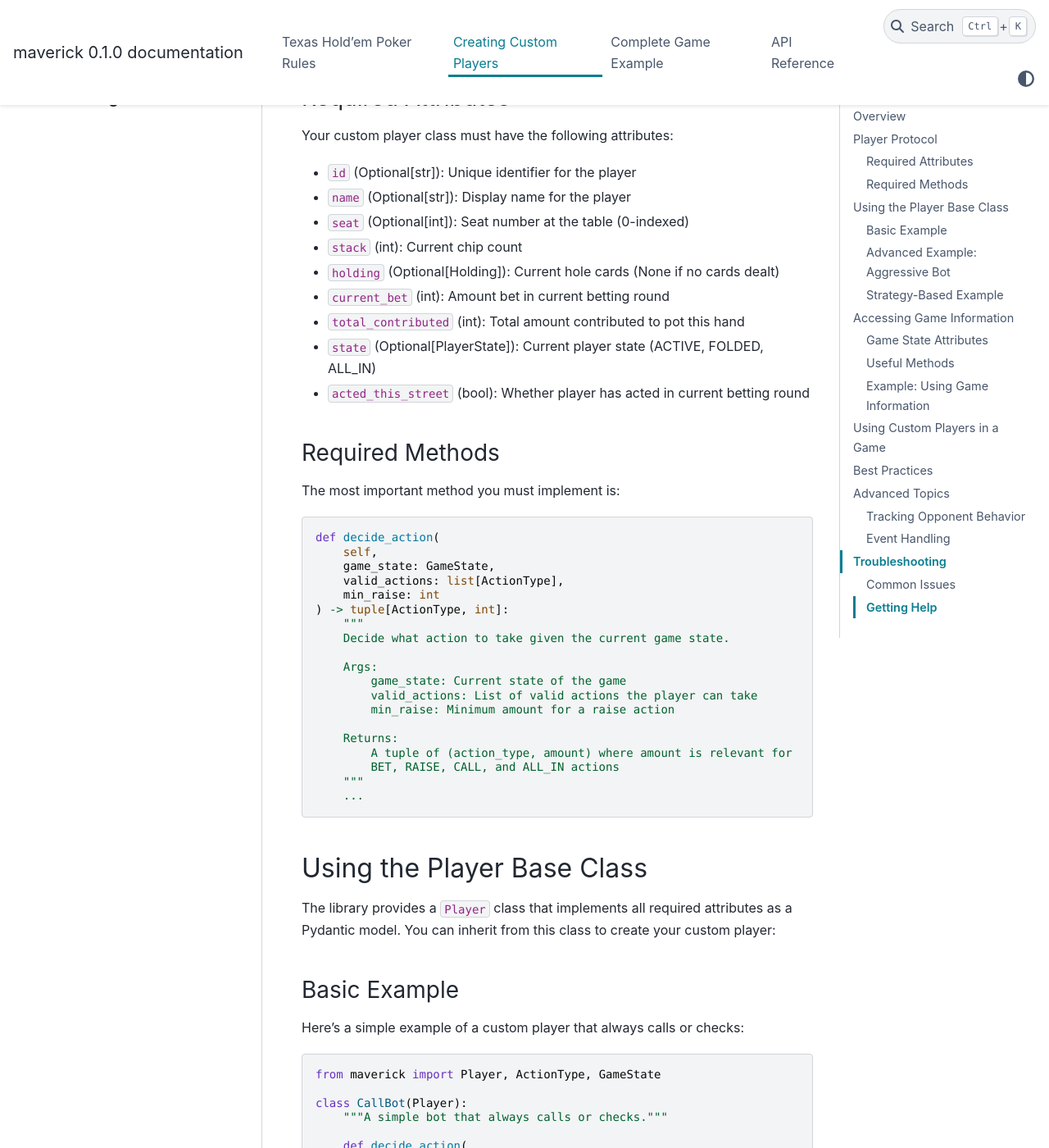
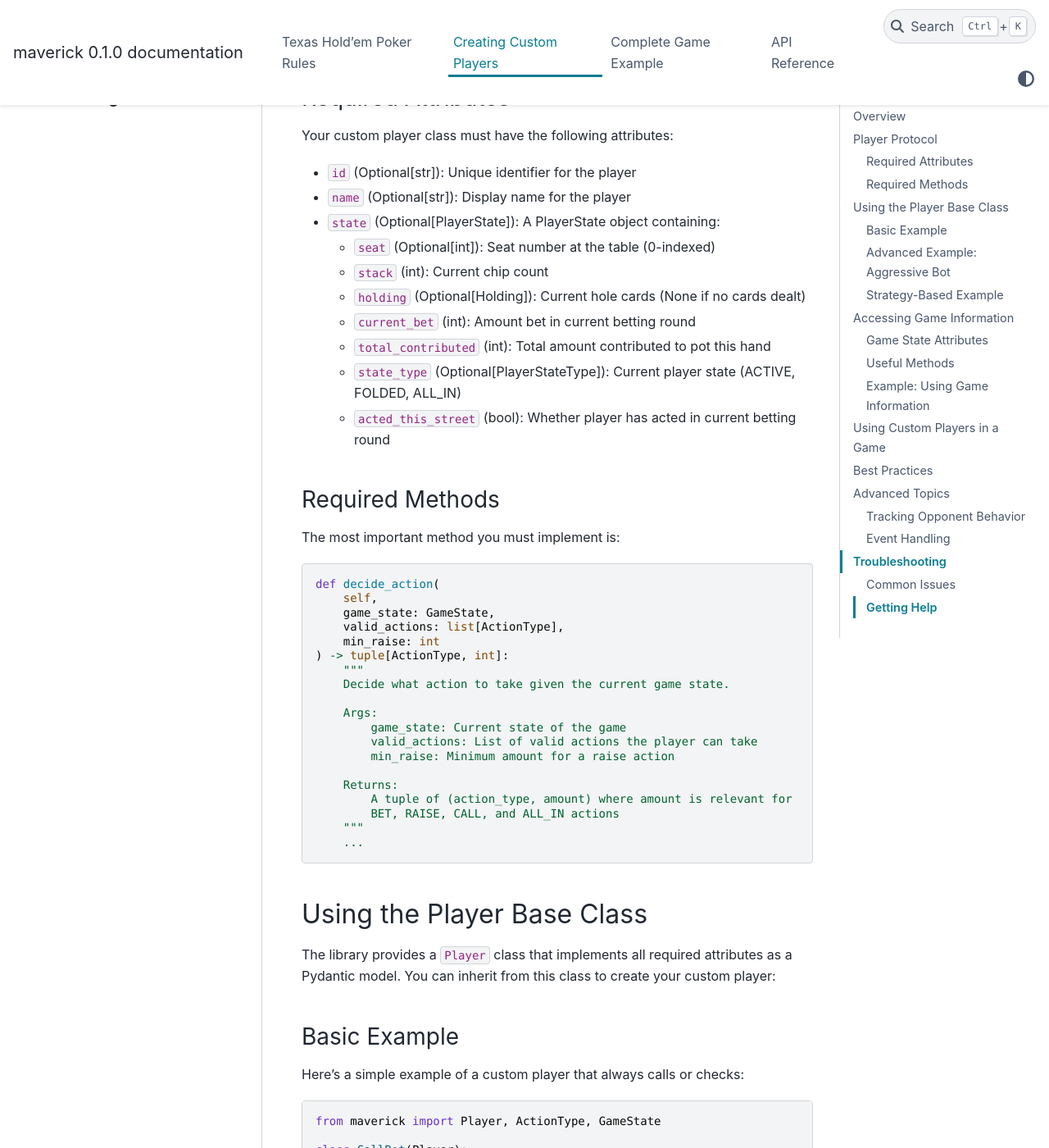
Before and after one commit to BALOGHBence/maverick, a Sphinx documentation site: the page built from docs/source/custom_players.rst, in a window 1280 px wide and 1400 px high, scrolled down 621 px. Shown: the whole window at 82% size. Built offline with Sphinx 7.4.7 and the PyData theme 0.15.4, drawn with Linux system fonts in a browser that asks for light colours; some of the changed text lies outside the part shown.

Commit message:
Update documentation for player state refactoring
Co-authored-by: BALOGHBence <25981557+BALOGHBence@users.noreply.github.com>

```diff
--- a/docs/source/api_reference.rst
+++ b/docs/source/api_reference.rst
@@ -15,6 +15,7 @@ Core Classes
    maverick.state.GameState
    maverick.protocol.PlayerLike
    maverick.player.Player
+   maverick.playerstate.PlayerState
 
 Card and Deck
 -------------
@@ -56,7 +57,7 @@ Enumerations
    maverick.enums.Rank
    maverick.enums.Street
    maverick.enums.HandType
-   maverick.enums.PlayerState
+   maverick.enums.PlayerStateType
    maverick.enums.GameStateType
    maverick.enums.ActionType
    maverick.enums.GameEventType
--- a/docs/source/custom_players.rst
+++ b/docs/source/custom_players.rst
@@ -25,13 +25,15 @@ Your custom player class must have the following attributes:
 
 * ``id`` (Optional[str]): Unique identifier for the player
 * ``name`` (Optional[str]): Display name for the player
-* ``seat`` (Optional[int]): Seat number at the table (0-indexed)
-* ``stack`` (int): Current chip count
-* ``holding`` (Optional[Holding]): Current hole cards (None if no cards dealt)
-* ``current_bet`` (int): Amount bet in current betting round
-* ``total_contributed`` (int): Total amount contributed to pot this hand
-* ``state`` (Optional[PlayerState]): Current player state (ACTIVE, FOLDED, ALL_IN)
-* ``acted_this_street`` (bool): Whether player has acted in current betting round
+* ``state`` (Optional[PlayerState]): A PlayerState object containing:
+
+  * ``seat`` (Optional[int]): Seat number at the table (0-indexed)
+  * ``stack`` (int): Current chip count
+  * ``holding`` (Optional[Holding]): Current hole cards (None if no cards dealt)
+  * ``current_bet`` (int): Amount bet in current betting round
+  * ``total_contributed`` (int): Total amount contributed to pot this hand
+  * ``state_type`` (Optional[PlayerStateType]): Current player state (ACTIVE, FOLDED, ALL_IN)
+  * ``acted_this_street`` (bool): Whether player has acted in current betting round
 
 Required Methods
 ~~~~~~~~~~~~~~~~
@@ -88,7 +90,7 @@ Here's a simple example of a custom player that always calls or checks:
             if ActionType.CHECK in valid_actions:
                 return (ActionType.CHECK, 0)
             elif ActionType.CALL in valid_actions:
-                call_amount = game_state.current_bet - self.current_bet
+                call_amount = game_state.current_bet - self.state.current_bet
                 return (ActionType.CALL, call_amount)
             else:
                 return (ActionType.FOLD, 0)
@@ -124,7 +126,7 @@ Here's a more sophisticated player that plays aggressively:
                     # Raise between min_raise and 3x current bet
                     raise_amount = random.randint(
                         min_raise,
-                        min(game_state.current_bet * 3, self.stack)
+                        min(game_state.current_bet * 3, self.state.stack)
                     )
                     return (ActionType.RAISE, raise_amount)
 
@@ -133,13 +135,13 @@ Here's a more sophisticated player that plays aggressively:
                 if random.random() < self.aggression_factor:
                     bet_amount = random.randint(
                         game_state.min_bet,
-                        min(game_state.big_blind * 3, self.stack)
+                        min(game_state.big_blind * 3, self.state.stack)
                     )
                     return (ActionType.BET, bet_amount)
 
             # Otherwise call or check
             if ActionType.CALL in valid_actions:
-                call_amount = game_state.current_bet - self.current_bet
+                call_amount = game_state.current_bet - self.state.current_bet
                 return (ActionType.CALL, call_amount)
 
             if ActionType.CHECK in valid_actions:
@@ -180,7 +182,7 @@ Here's an example that uses hand strength to make decisions:
                     bet_amount = game_state.big_blind * 3
                     return (ActionType.BET, bet_amount)
                 elif ActionType.CALL in valid_actions:
-                    call_amount = game_state.current_bet - self.current_bet
+                    call_amount = game_state.current_bet - self.state.current_bet
                     return (ActionType.CALL, call_amount)
                 elif ActionType.CHECK in valid_actions:
                     return (ActionType.CHECK, 0)
@@ -191,7 +193,7 @@ Here's an example that uses hand strength to make decisions:
                     return (ActionType.CHECK, 0)
                 elif ActionType.CALL in valid_actions:
                     # Only call if bet is reasonable
-                    call_amount = game_state.current_bet - self.current_bet
+                    call_amount = game_state.current_bet - self.state.current_bet
                     if call_amount <= game_state.big_blind * 2:
                         return (ActionType.CALL, call_amount)
 
@@ -207,10 +209,10 @@ Here's an example that uses hand strength to make decisions:
             This is a simplified evaluation. In practice, you would
             consider community cards, pot odds, and opponent behavior.
             """
-            if not self.holding or len(self.holding.cards) < 2:
+            if not self.state.holding or len(self.state.holding.cards) < 2:
                 return 0.0
 
-            card1, card2 = self.holding.cards
+            card1, card2 = self.state.holding.cards
 
             # Pair
             if card1.rank == card2.rank:
@@ -286,7 +288,7 @@ Example: Using Game Information
         community = game_state.community_cards
 
         # Make decision based on this information
-        if players_in_hand == 2 and pot_size > self.stack:
+        if players_in_hand == 2 and pot_size > self.state.stack:
             # Heads up for a big pot - play cautiously
             if ActionType.CHECK in valid_actions:
                 return (ActionType.CHECK, 0)
```
